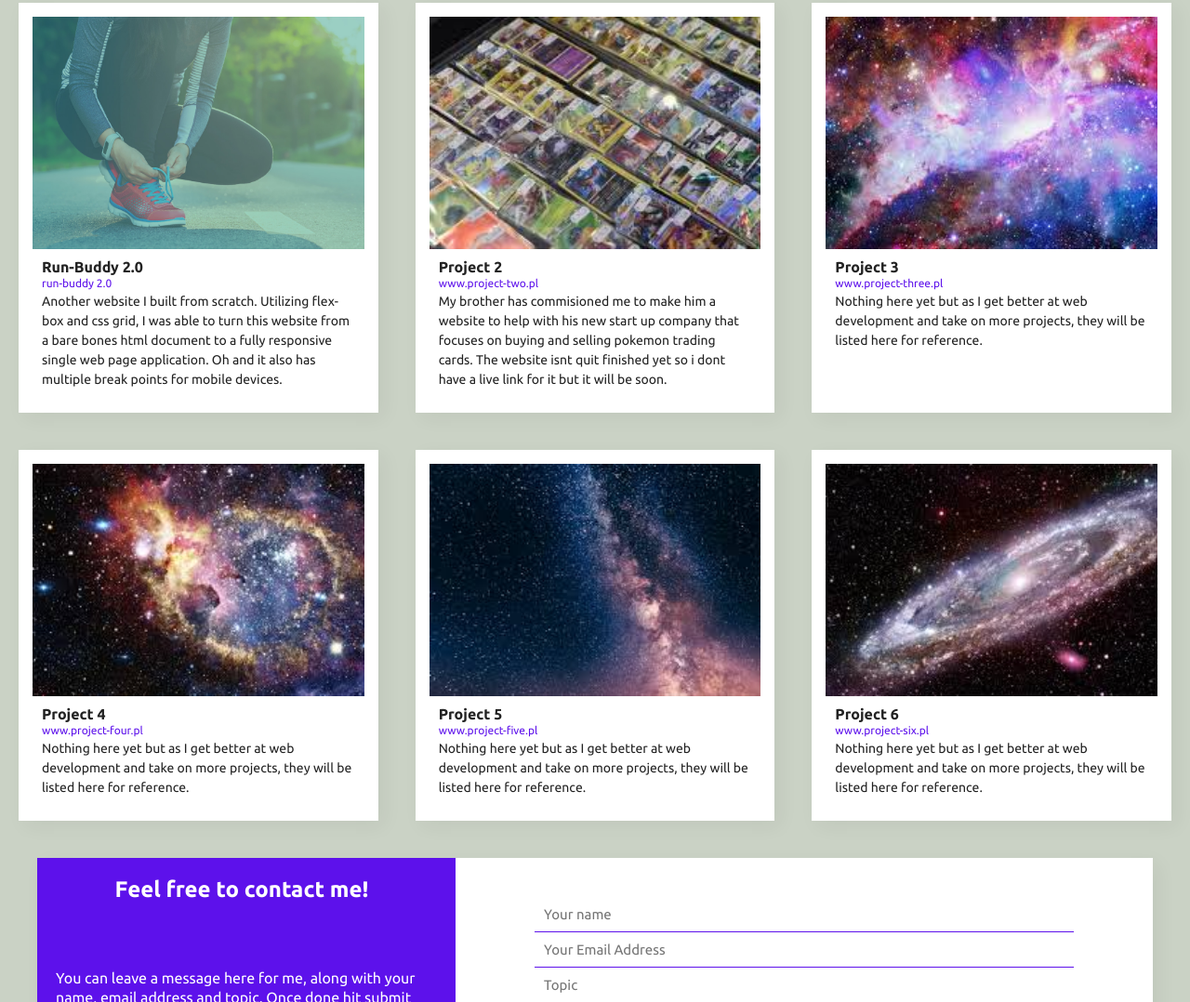
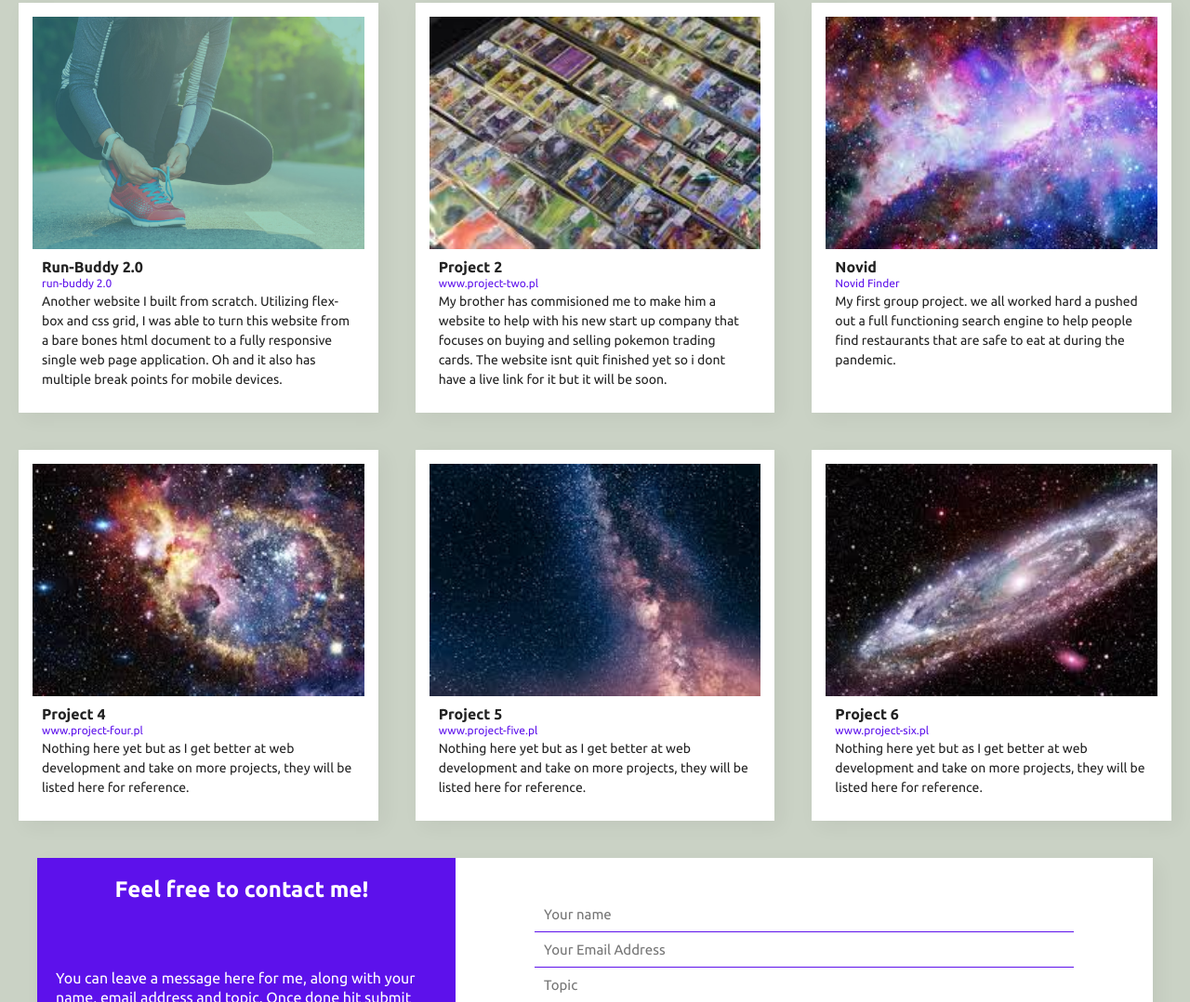
Before and after one commit to Prestongeyer713/Preston-for-hire, a plain HTML site: page personal-website/index.html in a window 1280 px wide. Shown: the part 1606-2684 px from the top of the page at 93% size. Drawn offline with Linux system fonts and the light colour scheme.

Commit message:
Update index.html

```diff
--- a/personal-website/index.html
+++ b/personal-website/index.html
@@ -156,9 +156,9 @@
                   </div>
                </div>
                <div class="portfolio-desc">
-                  <h3>Project 3</h3>
-                  <a href="#">www.project-three.pl</a>
-                  <p>Nothing here yet but as I get better at web development and take on more projects, they will be listed here for reference.
+                  <h3>Novid</h3>
+                  <a href="https://prestongeyer713.github.io/novid/">Novid Finder</a>
+                  <p>My first group project. we all worked hard a pushed out a full functioning search engine to help people find restaurants that are safe to eat at during the pandemic.
                   </p>
                </div>
             </div>
```
